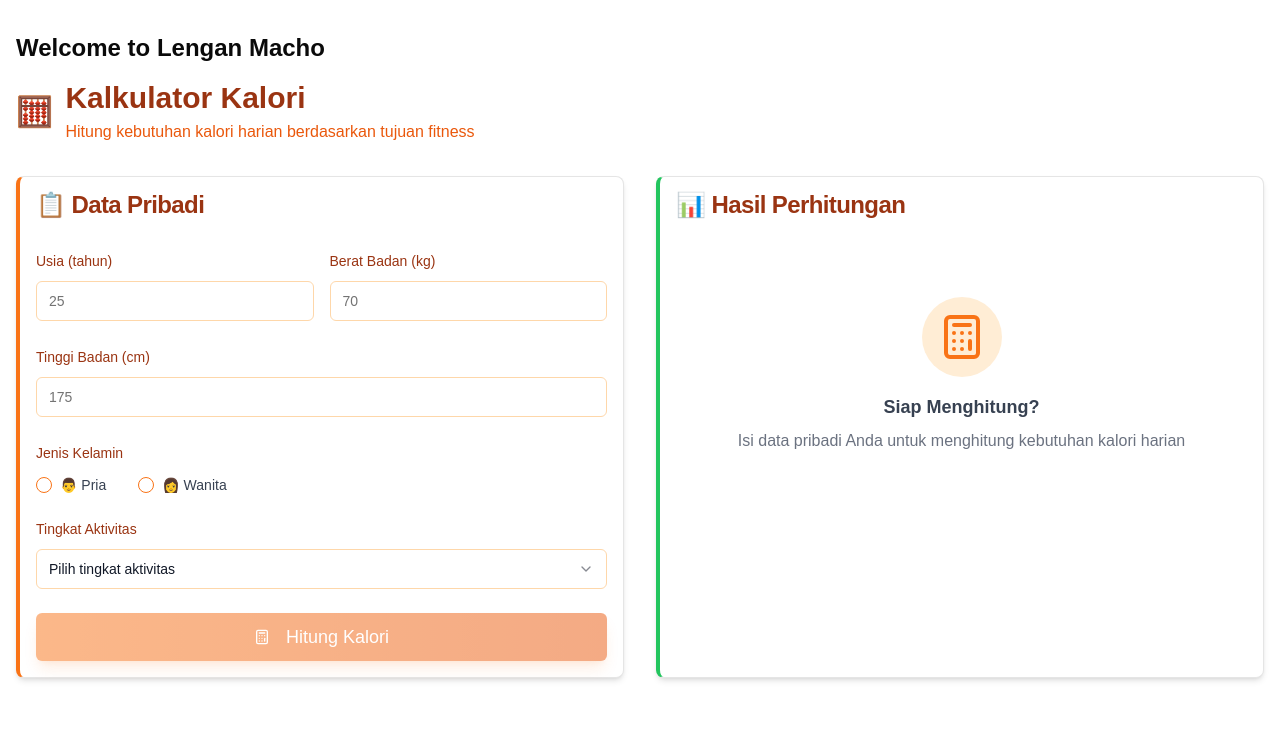
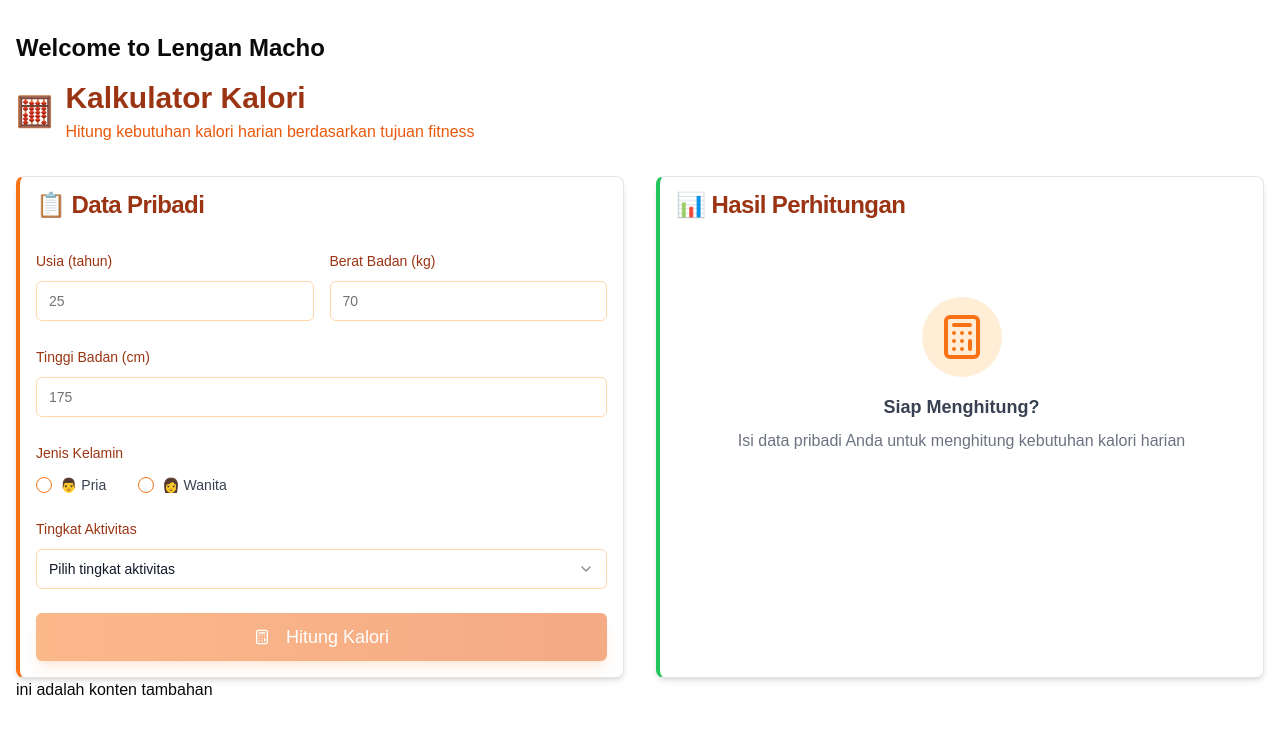
Before and after one commit to ajidk16/lengan-macho, a Next.js app: page /testing in a window 1280 px wide. Shown: the top 734 px of the page. Built offline with nearby package versions, Linux system fonts and the light colour scheme.

Commit message:
feat: add additional content section to the testing page

```diff
--- a/app/testing/page.tsx
+++ b/app/testing/page.tsx
@@ -8,6 +8,7 @@ const Page = () => {
       <h1 className="text-2xl font-bold mb-4">Welcome to Lengan Macho</h1>
       {/* Add more components or content as needed */}
       <CalorieCalculator />
+      <div>ini adalah konten tambahan</div>
     </div>
   );
 };
```
